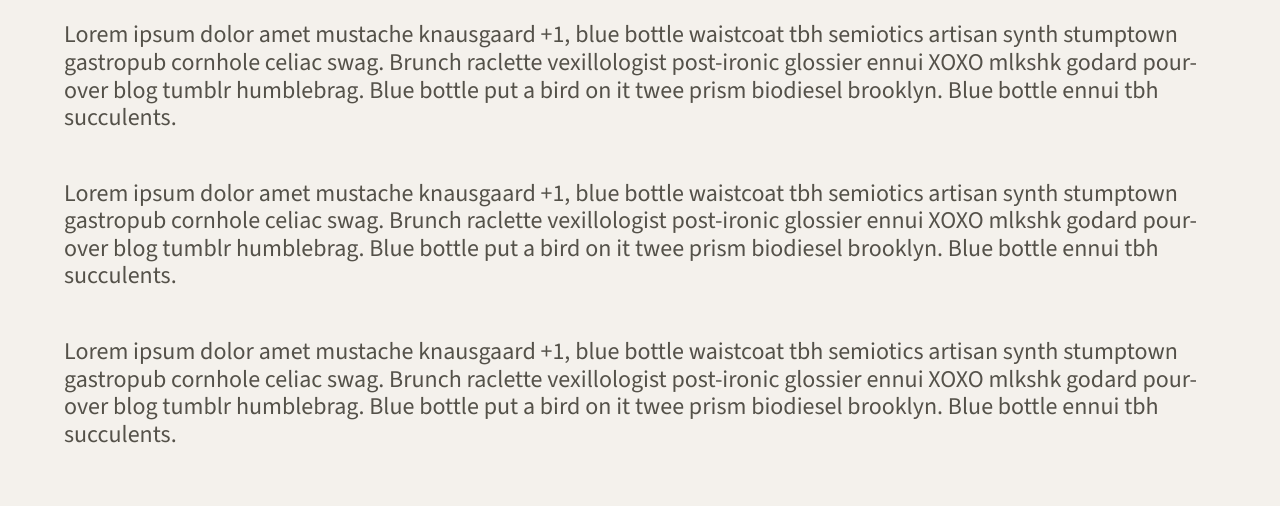
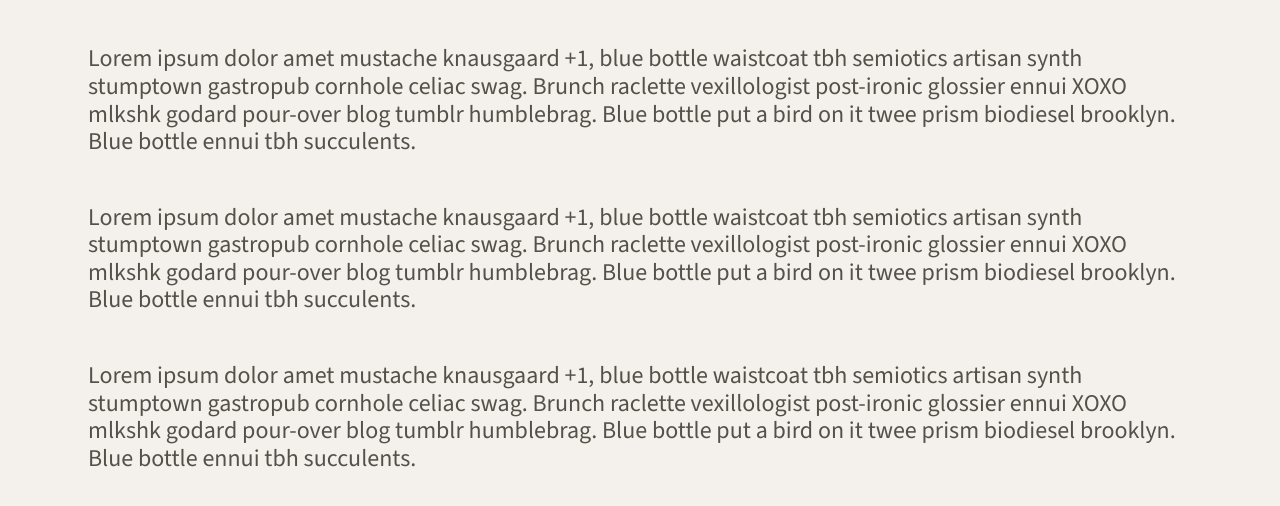
Before and after one commit to Jesse-D-Miller/tweeter, a plain HTML site: page public/index.html in a window 1280 px wide. Shown: the part 524-1030 px from the top of the page. Before the commit the page ends 996 px from the top, so only its background shows below. Drawn offline with nearby package versions, Linux system fonts and the light colour scheme.

Commit message:
small updates to same layout

```diff
--- a/public/styles/layout.css
+++ b/public/styles/layout.css
@@ -30,11 +30,12 @@
 
 main {
   display: flex;
-  width: 100vw;
-  padding: 0 5vw;
+  padding: 1em;
+  width: 90%;
+  margin: auto;
   flex-direction: column;
   align-items: center;
   justify-content: center;
-  background-color: #f4f1ec;
+  background-color: inherit;
 
 }
```
